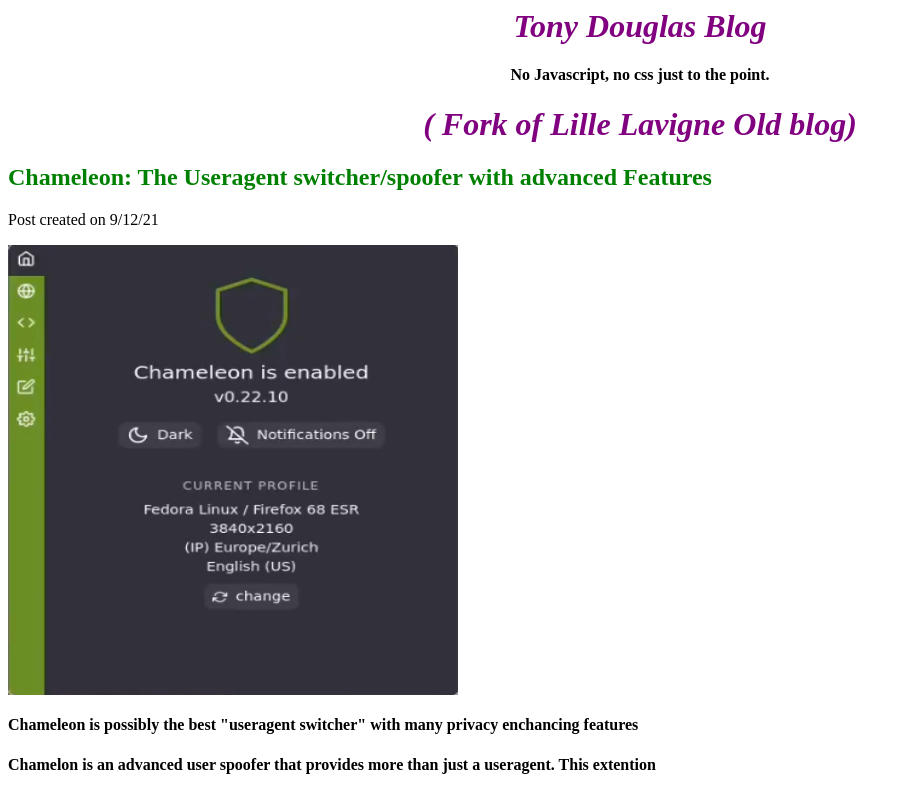
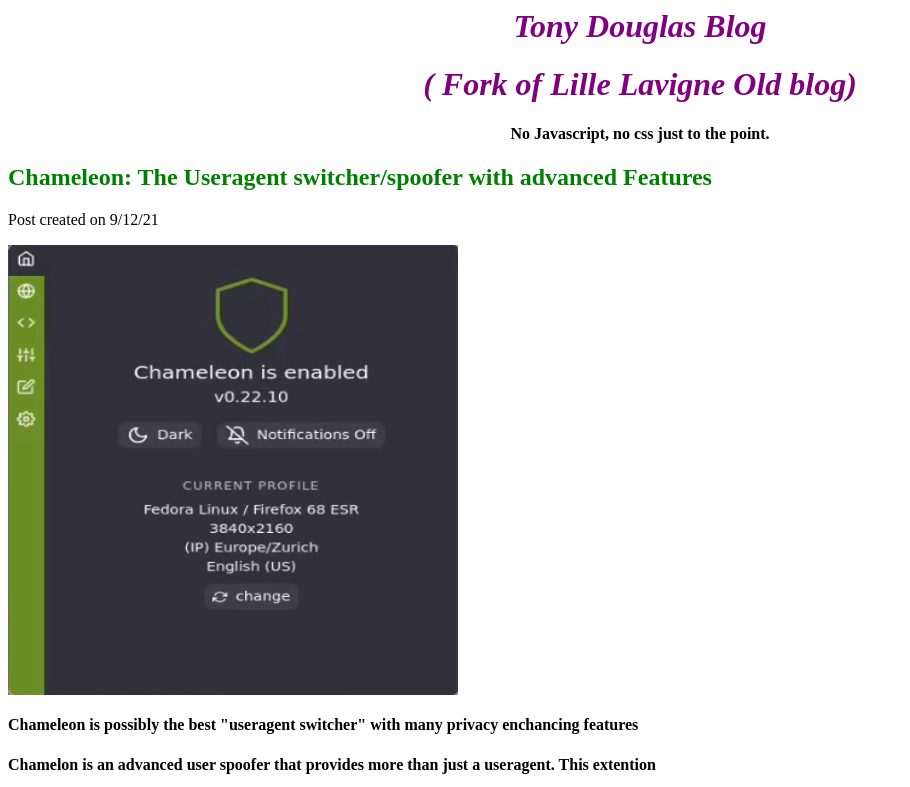
Before and after one commit to tonydouglass/tonydouglass.github.io, a plain HTML site: page index.html in a window 1280 px wide. Shown: the top 787 px of the page, without its empty margins (0-910 px from the left). Drawn offline with Linux system fonts and the light colour scheme.

Commit message:
edited header

```diff
--- a/index.html
+++ b/index.html
@@ -1,6 +1,7 @@
 <html><head><title>Tony Douglas Blog</title><meta name="description" content="A blog about privacy and security enhancements"><h1 style="text-align: center;"><span style="color: #800080;"><em>Tony Douglas Blog</em></span></h1>
-<h4 style="text-align: center;">No Javascript, no css just to the point.</h4>
-<h1 style="text-align: center;"><span style="color: #800080;"><em>( Fork of Lille Lavigne Old blog)</em></span></h1></head>
+    <h1 style="text-align: center;"><span style="color: #800080;"><em>( Fork of Lille Lavigne Old blog)</em></span></h1>
+    <h4 style="text-align: center;">No Javascript, no css just to the point.</h4></head>
+
 <body><h2 style="text-align: left;"><span style="color: #008000;">Chameleon: The Useragent switcher/spoofer with advanced Features</span></h2>
 <p>Post created on 9/12/21</p>
 <img src="img/chameleon/chameleon homescreen.png" alt="home" width="450" height="450">
```
